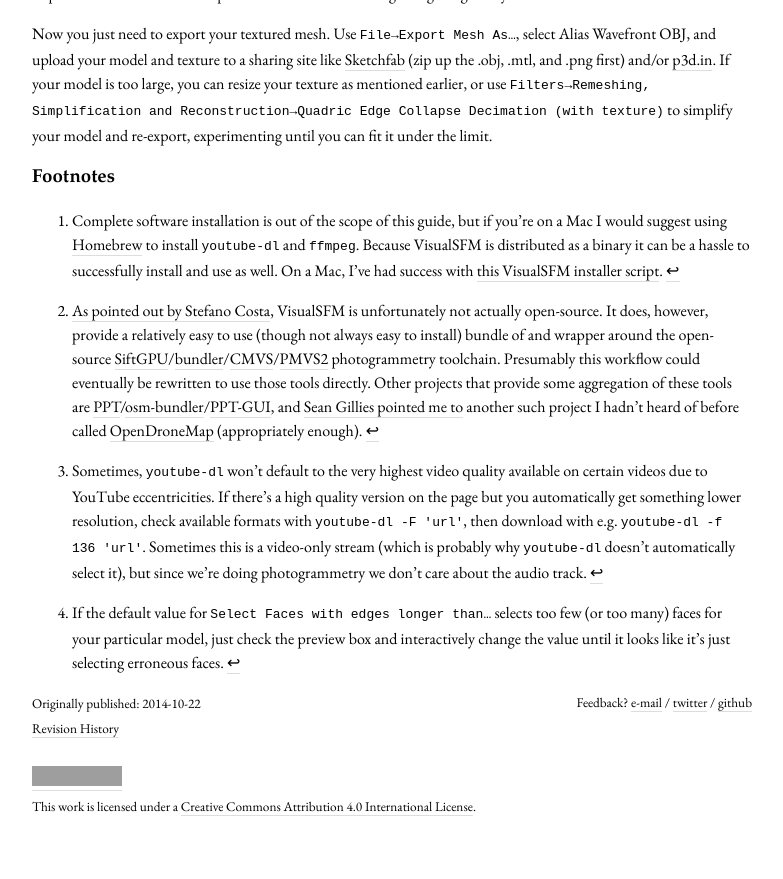
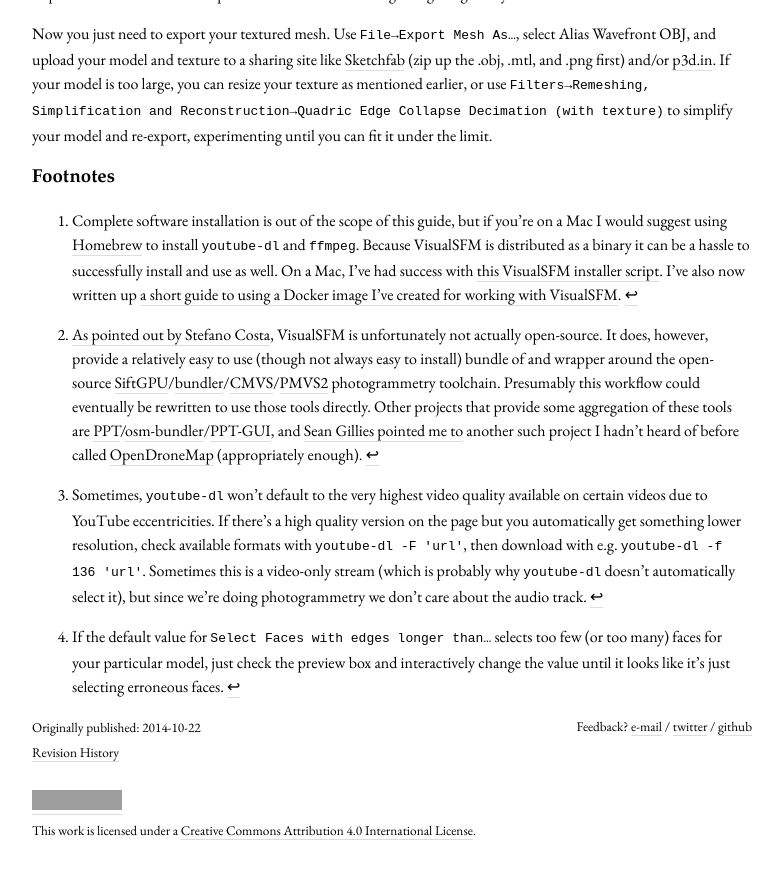
Before and after one commit to ryanfb/etc, a Jekyll site: the page built from _posts/2014-10-22-drone_photogrammetry_workflow.md, in a window 1280 px wide and 900 px high, scrolled down 2677 px. Shown: the top 879 px of the window, without its empty margins (248-1031 px from the left). Built offline with Jekyll 4.4.1, drawn with Linux system fonts in a browser that asks for light colours; grey boxes are pictures that could not be loaded.

Commit message:
Link to Docker post from photogrammetry writeup

```diff
--- a/_posts/2014-10-22-drone_photogrammetry_workflow.md
+++ b/_posts/2014-10-22-drone_photogrammetry_workflow.md
@@ -71,7 +71,7 @@
 
 ### Footnotes
 
-[^1]: Complete software installation is out of the scope of this guide, but if you're on a Mac I would suggest using [Homebrew](http://brew.sh/) to install `youtube-dl` and `ffmpeg`. Because VisualSFM is distributed as a binary it can be a hassle to successfully install and use as well. On a Mac, I've had success with [this VisualSFM installer script](https://github.com/luckybulldozer/VisualSFM_OS_X_Mavericks_Installer).
+[^1]: Complete software installation is out of the scope of this guide, but if you're on a Mac I would suggest using [Homebrew](http://brew.sh/) to install `youtube-dl` and `ffmpeg`. Because VisualSFM is distributed as a binary it can be a hassle to successfully install and use as well. On a Mac, I've had success with [this VisualSFM installer script](https://github.com/luckybulldozer/VisualSFM_OS_X_Mavericks_Installer). I've also now written up [a short guide to using a Docker image I've created for working with VisualSFM]({{ site.baseurl }}{% post_url 2015-01-13-docker_for_visualsfm %}).
 
 [^2]: [As pointed out by Stefano Costa](https://twitter.com/stekosteko/status/524963983577841664), VisualSFM is unfortunately not actually open-source. It does, however, provide a relatively easy to use (though not always easy to install) bundle of and wrapper around the open-source [SiftGPU](http://cs.unc.edu/~ccwu/siftgpu/)/[bundler](http://www.cs.cornell.edu/~snavely/bundler/)/[CMVS](http://www.di.ens.fr/cmvs/)/[PMVS2](http://www.di.ens.fr/pmvs/) photogrammetry toolchain. Presumably this workflow could eventually be rewritten to use those tools directly. Other projects that provide some aggregation of these tools are [PPT](http://opensourcephotogrammetry.blogspot.it/2010/09/python-photogrammetry-toolbox.html)/[osm-bundler](https://code.google.com/p/osm-bundler/)/[PPT-GUI](https://github.com/archeos/ppt-gui/), and [Sean Gillies pointed me to](https://twitter.com/sgillies/status/524986109839671297) another such project I hadn't heard of before called [OpenDroneMap](https://github.com/OpenDroneMap/OpenDroneMap) (appropriately enough).
 
```
